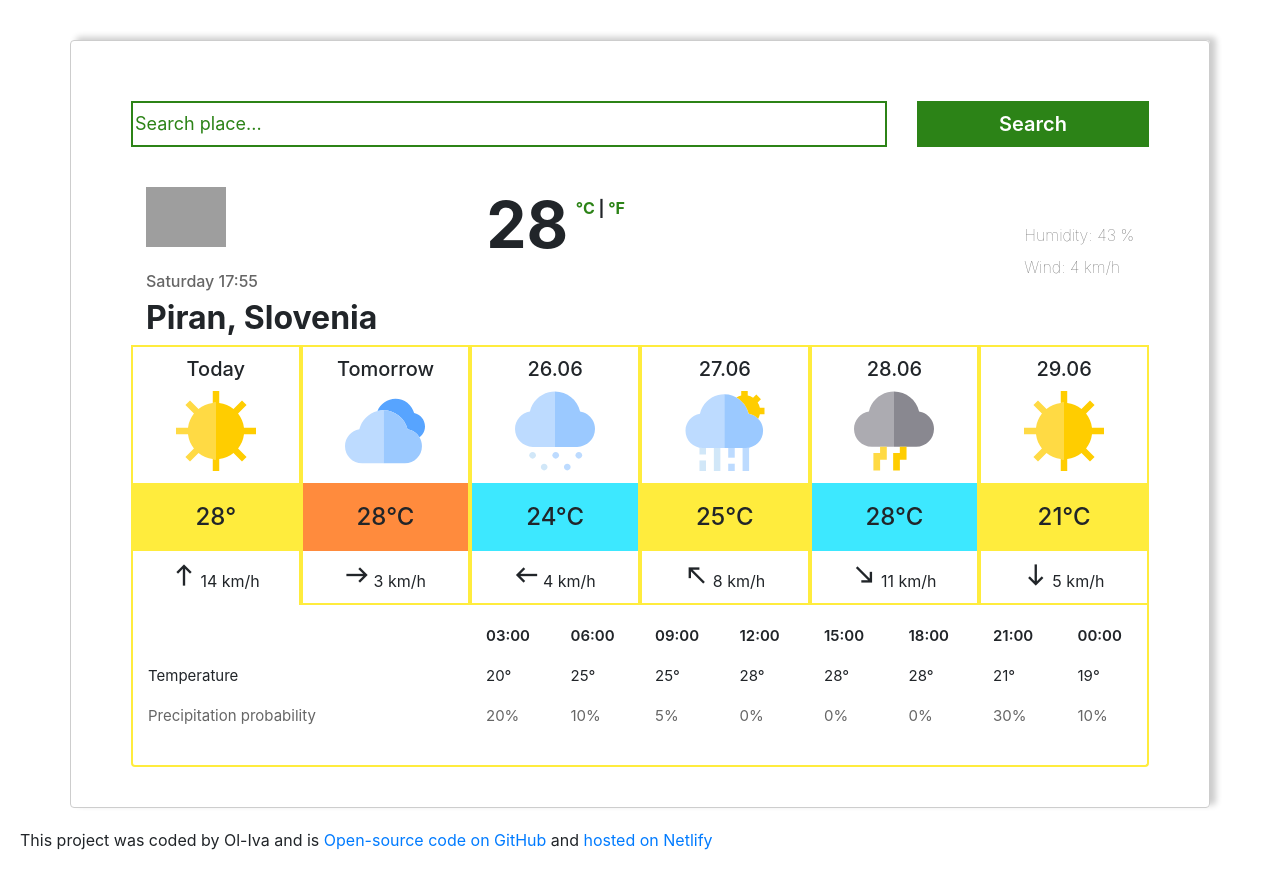
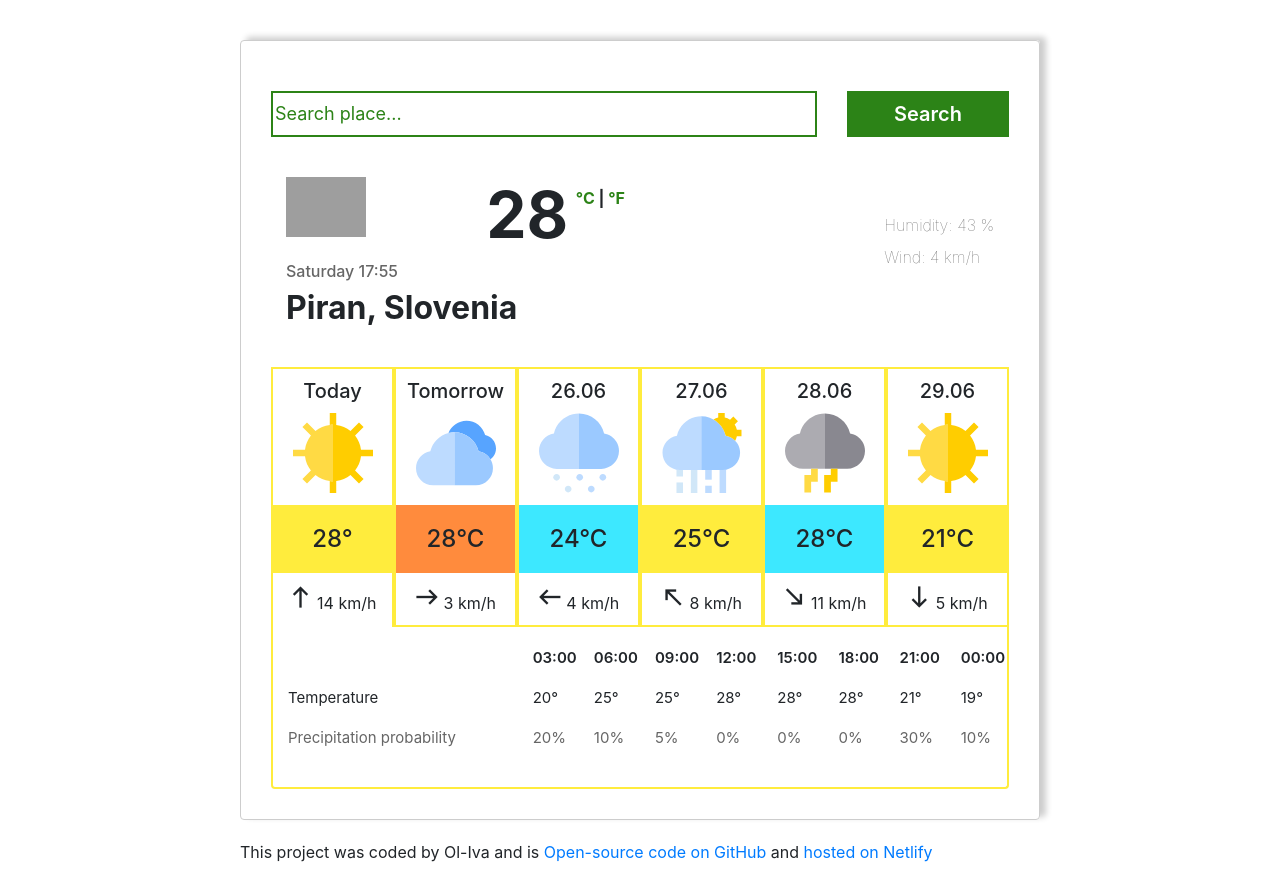
Before and after one commit to ol-iva/forecast_project, a website built with Parcel: page index.html in a window 1280 px wide. Built offline with nearby package versions, Linux system fonts and the light colour scheme; grey boxes are pictures that could not be loaded.

Commit message:
Add wrapper to keep max-width of container

```diff
--- a/index.html
+++ b/index.html
@@ -20,7 +20,8 @@
     <title>Forecast</title>
   </head>
   <body>
-    <section class="container">
+  <section >
+    <div class="container wrapper">
       <div class="search-form-container">
         <form id="search-form">
           <div class="row">
@@ -215,8 +216,9 @@
           </div>
         </div>
       </div>
-    </section>
+    </div>
     <div>This project was coded by Ol-Iva and is <a href="https://github.com/ol-iva/forecast_project">Open-source code on GitHub</a> and <a href="">hosted on Netlify</a></div>
+  </section>
     <script src="src/index.js"></script>
   </body>
 </html>
--- a/src/styles.css
+++ b/src/styles.css
@@ -1,13 +1,18 @@
 body {
   padding: 20px;
 }
-section.container {
+section {
+  max-width: 800px;
+  margin: 0 auto;
+}
+.wrapper {
   margin: 20px auto;
-  padding: 40px 60px;
+  padding: 30px;
   border: solid 1px #cdcdcd;
   box-shadow: 6px -3px 6px #cdcdcd;
   border-radius: 4px;
 }
+
 .search-form-container {
   margin: 20px 0 40px;
 }
@@ -156,3 +161,6 @@ li:first-letter {
 .units .active:hover {
   text-decoration: none;
 }
+#place {
+  margin-bottom: 40px;
+}
```
